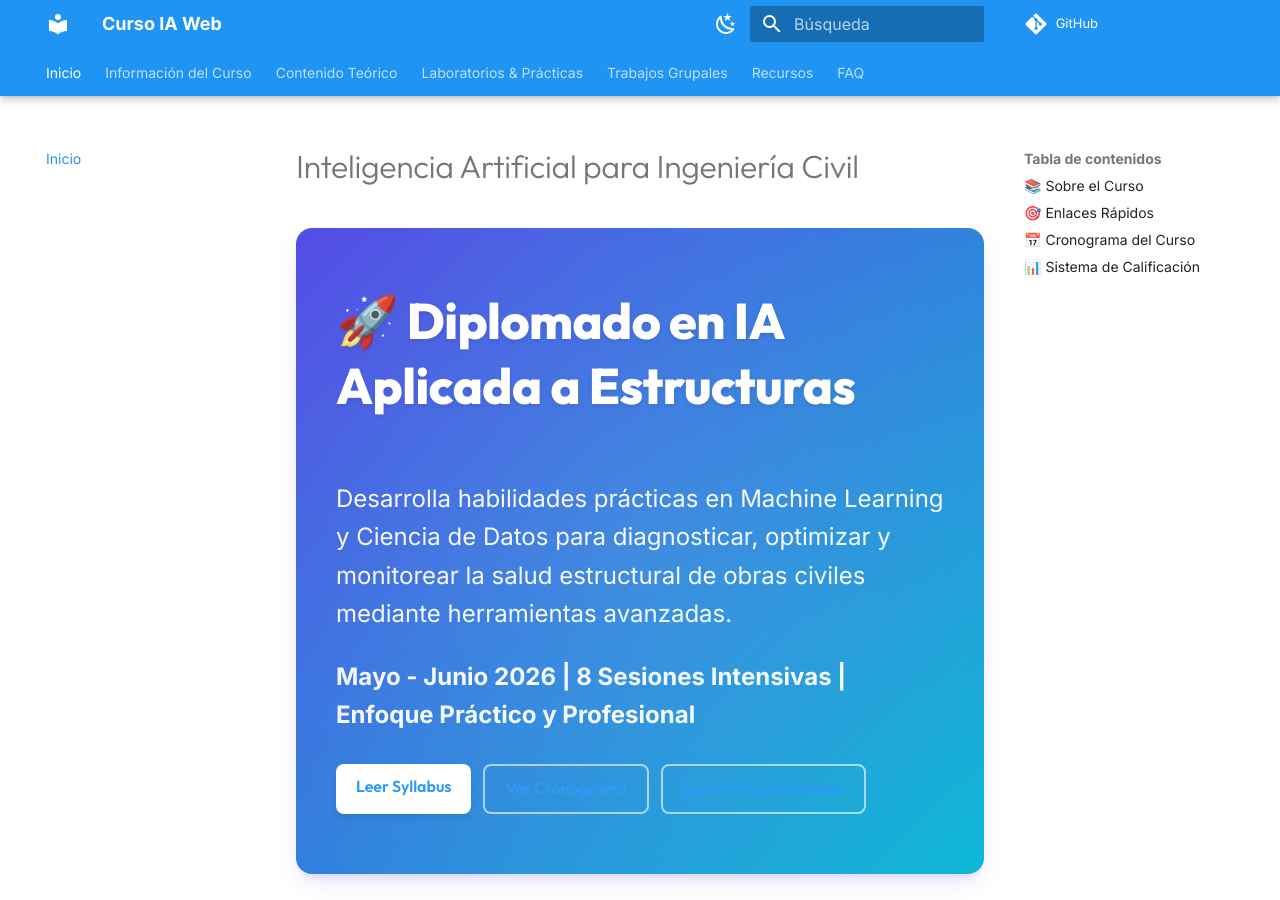
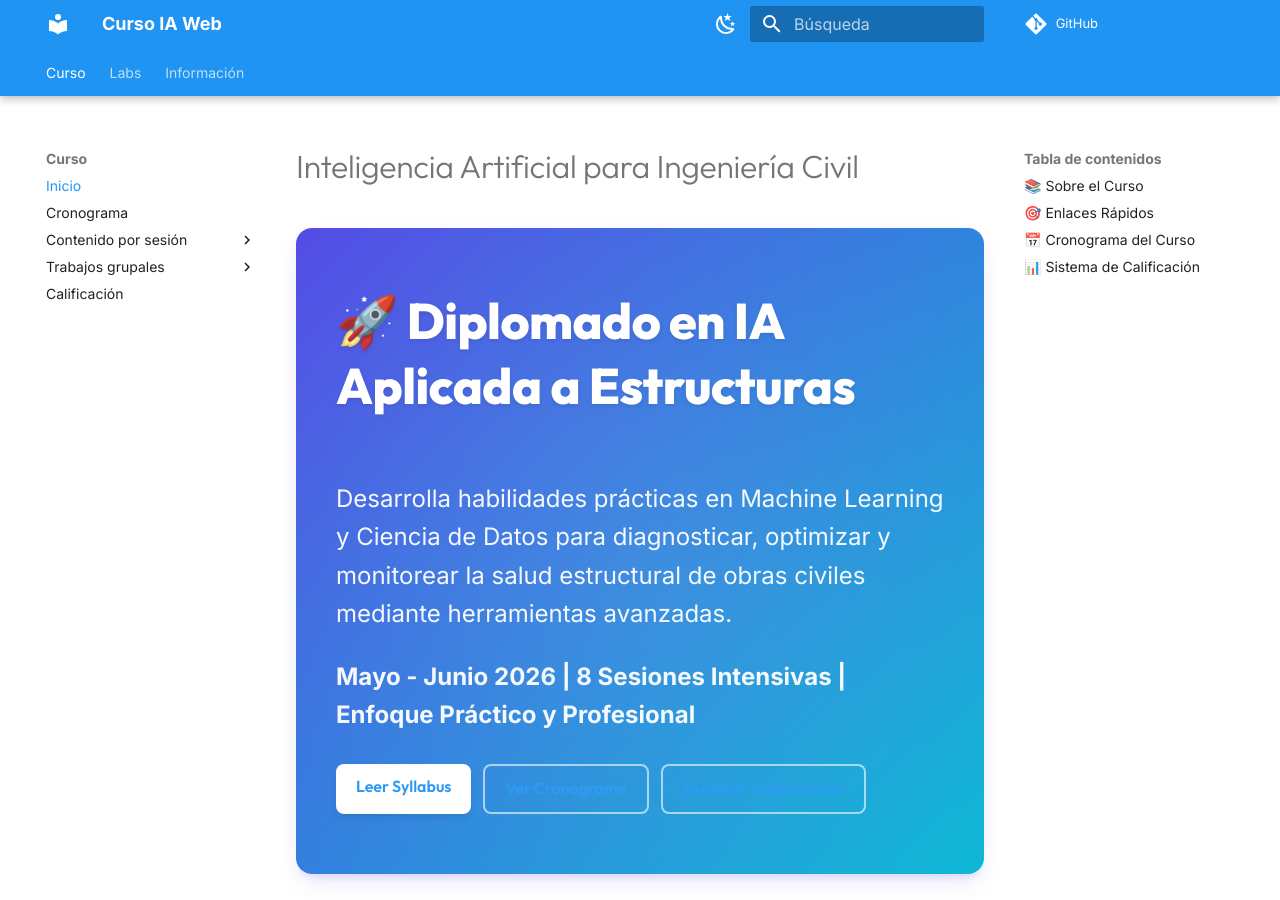
Before and after one commit to ia-estructuras-diplomado/curso-ia-web, an MkDocs documentation site: the page built from docs/index.md, in a window 1280 px wide and 900 px high. Built offline with MkDocs 1.6.1 and Material for MkDocs 9.7.7, drawn with Linux system fonts in a browser that asks for light colours; comment, search, counter and statistics services are not loaded; some of the changed lines change nothing that is shown.

Commit message:
refactor: reorganize course structure in mkdocs.yml for clarity and consistency

```diff
--- a/mkdocs.yml
+++ b/mkdocs.yml
@@ -55,37 +55,40 @@
       permalink: true
 
 nav:
-  - Inicio: index.md
-  - Información del Curso:
-      - Syllabus: curso/syllabus.md
+  - Curso:
+      - Inicio: index.md
       - Cronograma: curso/cronograma.md
+      - Contenido por sesión:
+          - Sesión 1 - Introducción a IA: sesiones/sesion1.md
+          - Sesión 2 - Datos y aprendizaje no supervisado: sesiones/sesion2.md
+          - Sesión 3 - Aprendizaje supervisado: sesiones/sesion3.md
+          - Sesión 4 - xAI y Trabajo Grupal 1: sesiones/sesion4.md
+          - Sesión 5 - Deep Learning y señales: sesiones/sesion5.md
+          - Sesión 6 - Gemelos digitales y Transformers: sesiones/sesion6.md
+          - Sesiones 7 y 8 - Cierre del curso: sesiones/sesion7-8.md
+      - Trabajos grupales:
+          - Guía general: trabajos/guia.md
+          - Trabajo Grupal 1: trabajos/trabajo1.md
+          - Trabajo Grupal 2: trabajos/trabajo2.md
+          - Trabajo Grupal 3: trabajos/trabajo3.md
       - Calificación: curso/calificacion.md
-  - Contenido Teórico:
-      - Sesión 1 - Introducción a IA: sesiones/sesion1.md
-      - Sesión 2 - Big Data: sesiones/sesion2.md
-      - Sesión 3 - ML Modelos: sesiones/sesion3.md
-      - Sesión 5 - Señales y Clústeres: sesiones/sesion5.md
-      - Sesión 6 - Futuro e Innovación: sesiones/sesion6.md
-  - Laboratorios & Prácticas:
-      - Descripción General: labs/index.md
+  - Labs:
+      - Descripción general: labs/index.md
       - GitHub Codespaces: labs/codespaces.md
       - Lab 0 - Python para IA: labs/lab0.md
       - Lab 1 - PCA y SHM: labs/lab1.md
-      - Lab 2 - Resistencia Hormigón: labs/lab2.md
+      - Lab 2 - Resistencia hormigón: labs/lab2.md
       - Lab 3 - xAI: labs/lab3.md
       - Lab 4 - CNN y RNN: labs/lab4.md
-      - Lab 5 - LLM Locales: labs/lab5.md
+      - Lab 5 - LLM local / RAG: labs/lab5.md
       - Lab 6 - Agentes de IA: labs/lab6.md
-  - Trabajos Grupales:
-      - Guía General: trabajos/guia.md
-      - Trabajo Grupal 1: trabajos/trabajo1.md
-      - Trabajo Grupal 2: trabajos/trabajo2.md
-      - Trabajo Grupal 3: trabajos/trabajo3.md
-  - Recursos:
-      - Herramientas: recursos/herramientas.md
-      - Librerías Python: recursos/librerias.md
-      - Referencias y Lecturas: recursos/referencias.md
-  - FAQ: faq.md
+  - Información:
+      - Syllabus: curso/syllabus.md
+      - FAQ: faq.md
+      - Recursos:
+          - Herramientas: recursos/herramientas.md
+          - Librerías Python: recursos/librerias.md
+          - Referencias: recursos/referencias.md
 
 repo_url: https://github.com/ia-estructuras-diplomado/curso-ia-web
 repo_name: GitHub
```
